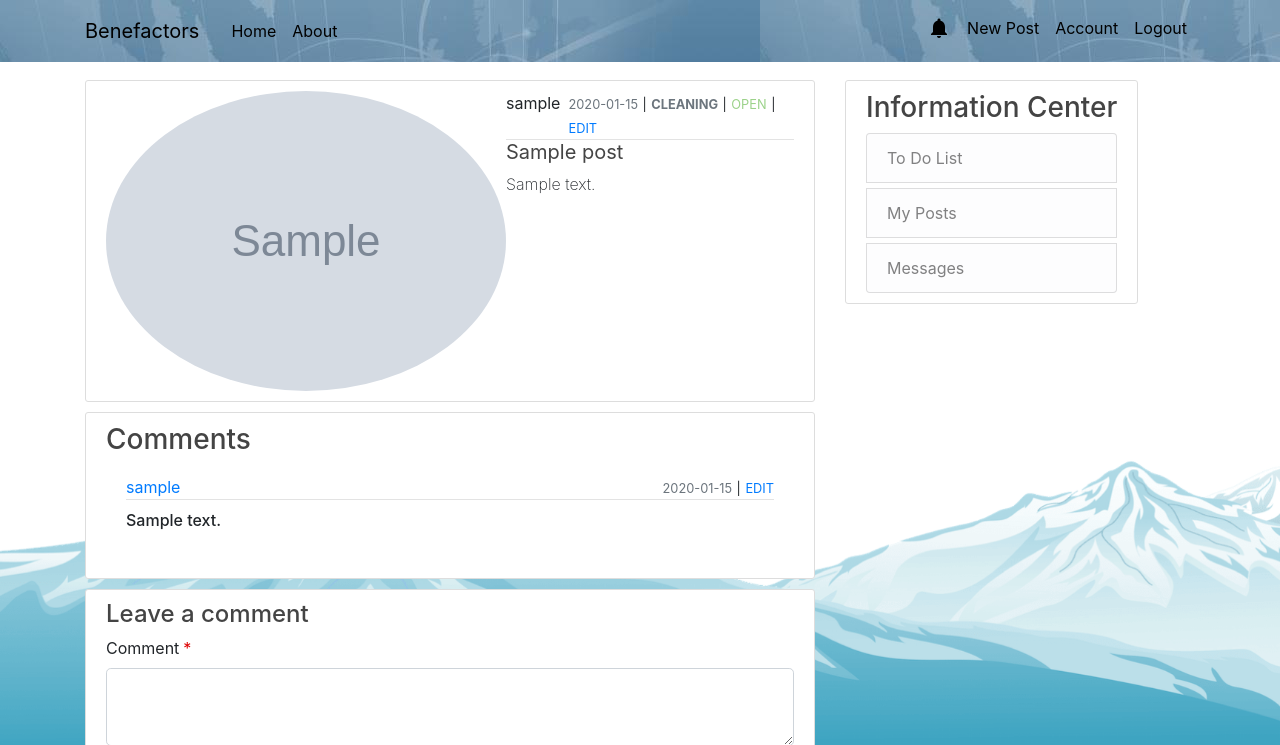
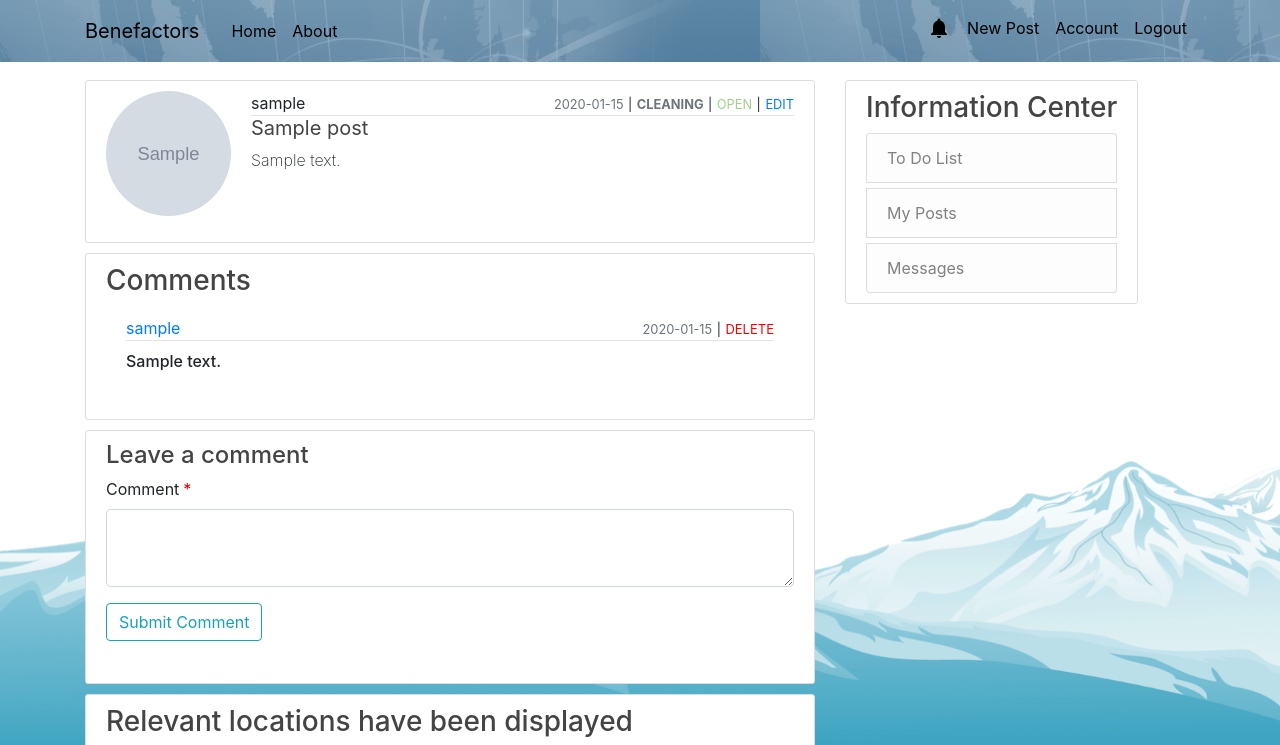
Before and after one commit to SinaBehrouz/Benefactors, a Flask app: page /post/1/ in a window 1280 px wide. Shown: the top 745 px of the page. Run offline with Flask 2, Linux system fonts and the light colour scheme; a user stored in the database is signed in; tables that the repository leaves empty hold one stand-in row (values such as "Sample post"); grey boxes marked "Sample" are stand-in pictures; data that the repository does not hold is empty; some libraries are stand-ins or nearby versions.

Commit message:
Change the routing for Delete Comment to POST, clean up CSS on profile picture

```diff
--- a/web/benefactors/static/CSS/main.css
+++ b/web/benefactors/static/CSS/main.css
@@ -293,7 +293,7 @@ small.closed-status {
   color:red!important;
 }
 
-.info-item{
+.info-item {
   margin-bottom: 5px;
 }
 
@@ -372,21 +372,7 @@ small.closed-status {
   list-style-type: none;
 }
 
-#account_image {
-  height: 125px;
-  width: 125px;
-  margin-right: 20px;
-  margin-bottom: 16px;
-}
-
-.post_user_image {
-  height: 125px;
-  width: 125px;
-  margin-right: 20px;
-  margin-bottom: 16px;
-}
-
-#other_account_image{
+.rounded-circle.article-img.user_image {
   height: 125px;
   width: 125px;
   margin-right: 20px;
@@ -465,6 +451,14 @@ small.closed-status {
   margin-left: 0.5em;
 }
 
-.placeholder-empty-message{
+.placeholder-empty-message {
   height: 100%;
 }
+
+.deletePostButton {
+  background: none;
+  font-size: small;
+  border: none;
+  color: red;
+  padding: 0;
+}
--- a/web/benefactors/templates/account.html
+++ b/web/benefactors/templates/account.html
@@ -4,8 +4,8 @@
 <!--Account Profile-->
 <div class="content-section">
     <div class="media">
-        <img alt="User's display pic" class="rounded-circle article-img"
-             src="{{ url_for('static', filename='user_images/' + account.user_image) }}" id="account_image">
+        <img alt="User's display pic" class="rounded-circle article-img user_image"
+             src="{{ url_for('static', filename='user_images/' + account.user_image) }}">
         <div class="media-body">
             <h2 class="account-heading">{{ account.first_name }} {{ account.last_name }}</h2>
             <span class="heading"><b>Username: </b>{{ account.username }}</span><br>
--- a/web/benefactors/templates/edit_account.html
+++ b/web/benefactors/templates/edit_account.html
@@ -2,7 +2,7 @@
 {% block content %}
     <div class="content-section">
       <div class="media">
-        <img alt="User's display pic" class="rounded-circle account-img" src="{{ user_image }}">
+        <img alt="User's display pic" class="rounded-circle article-img user_image" src="{{ user_image }}">
         <div class="media-body">
           <h2 class="account-heading">{{ current_user.username }}</h2>
           <p class="text-secondary">{{ current_user.email }}</p>
--- a/web/benefactors/templates/home.html
+++ b/web/benefactors/templates/home.html
@@ -88,7 +88,7 @@
 
     {% for post in posts %}
         <article class="media content-section home-post">
-            <img alt="User's display pic" class="rounded-circle article-img post_user_image" src="{{ url_for('static', filename='user_images/' + post.author.user_image) }}">
+            <img alt="User's display pic" class="rounded-circle article-img user_image" src="{{ url_for('static', filename='user_images/' + post.author.user_image) }}">
             <div class="media-body">
                 <div class="article-metadata">
                     <a class="mr-2" href="{{ url_for('other_account', user_id=post.author.id) }}">{{ post.author.username }}</a>
--- a/web/benefactors/templates/messages.html
+++ b/web/benefactors/templates/messages.html
@@ -103,7 +103,7 @@
                             {% if message.message_status.name == "SENT" %}
                                 <p class="msg_content">{{ message.message_content }}</p> <!-- This will be the messages content-->
                                 <div class="right_content">
-                                    <span class="name_right">{{ message.sender.username }} {{ message.id }}
+                                    <span class="name_right">{{ message.sender.username }}
                                     <a href="" role="button" class="dropdownMenuLink_messages" data-toggle="dropdown" aria-haspopup="true" aria-expanded="false">X</a>
                                     <div class="dropdown-menu" aria-labelledby="dropdownMenuLink">
                                         <button type="button" class="dropdown-item" data-toggle="modal" data-target="#deleteMessage-{{message.id}}">Delete</button>
--- a/web/benefactors/templates/other_account.html
+++ b/web/benefactors/templates/other_account.html
@@ -4,8 +4,8 @@
 <!--User Profile-->
 <div class="content-section">
     <div class="media">
-        <img alt="User's display pic" class="rounded-circle article-img"
-             src="{{ url_for('static', filename='user_images/' + account.user_image) }}" id="other_account_image">
+        <img alt="User's display pic" class="rounded-circle article-img user_image"
+             src="{{ url_for('static', filename='user_images/' + account.user_image) }}">
         <div class="media-body">
             <h2 class="account-heading">{{ account.first_name }} {{ account.last_name }}</h2>
             <span class="heading"><b>Email: </b>{{ account.email }}</span><br>
--- a/web/benefactors/templates/post.html
+++ b/web/benefactors/templates/post.html
@@ -6,7 +6,7 @@
 
   <!--Posts-->
   <article class="media content-section">
-    <img alt="User's display pic" class="rounded-circle article-img" src="{{ url_for('static', filename='user_images/' + post.author.user_image) }}">
+    <img alt="User's display pic" class="rounded-circle article-img user_image" src="{{ url_for('static', filename='user_images/' + post.author.user_image) }}">
     <div class="media-body">
       <!--Post Top Bar-->
       <div class="article-metadata">
@@ -81,17 +81,32 @@
                 <!--Comment Update Options-->
                 {% if comment.cmt_author == current_user %}
                   <small>|</small>
-                  <a class="" href="#" role="button" id="dropdownMenuLink2" data-toggle="dropdown" aria-haspopup="true" aria-expanded="false"><small>EDIT</small></a>
-                  <div class="dropdown-menu" aria-labelledby="dropdownMenuLink">
-                    <a class="dropdown-item" href="{{ url_for('delete_comment', post_id=post.id, comment_id=comment.id) }}">Delete</a>
-                  </div>
+                  <button type="button" class="deletePostButton" data-toggle="modal" data-target="#deleteComment-{{comment.id}}">DELETE</button>
                 {% else %}
                   <small>|</small>
                   <!-- Change to POST instead of a href-->
                   <a class="" href="{{ url_for('create_new_chat_channel', cmt_auth_id=comment.cmt_author.id) }}"><small>MESSAGE</small></a>
                 {% endif %}
               </div>
-
+              <!--Delete Specific Comment Popup-->
+              <div class="modal fade" id="deleteComment-{{comment.id}}" tabindex="-1" role="dialog" aria-labelledby="deleteCommentLabel">
+                <div class="modal-dialog" role="document">
+                  <div class="modal-content">
+                    <div class="modal-header">
+                      <h5 class="modal-title" id="deleteCommentLabel">Delete Comment?</h5>
+                      <button type="button" class="close" data-dismiss="modal" aria-label="Close">
+                        <span aria-hidden="true">&times;</span>
+                      </button>
+                    </div>
+                    <div class="modal-footer">
+                      <button type="button" class="btn btn-secondary" data-dismiss="modal">Close</button>
+                      <form action="{{ url_for('delete_comment', post_id=post.id, comment_id=comment.id) }}" method="POST">
+                        <input class="btn btn-danger" type="submit" value="Delete Comment">
+                      </form>
+                    </div>
+                  </div>
+                </div>
+              </div>
             </div>
             <p class="article-content comment-desc-display">{{ comment.comment_desc }}</p>
         </div>
```
